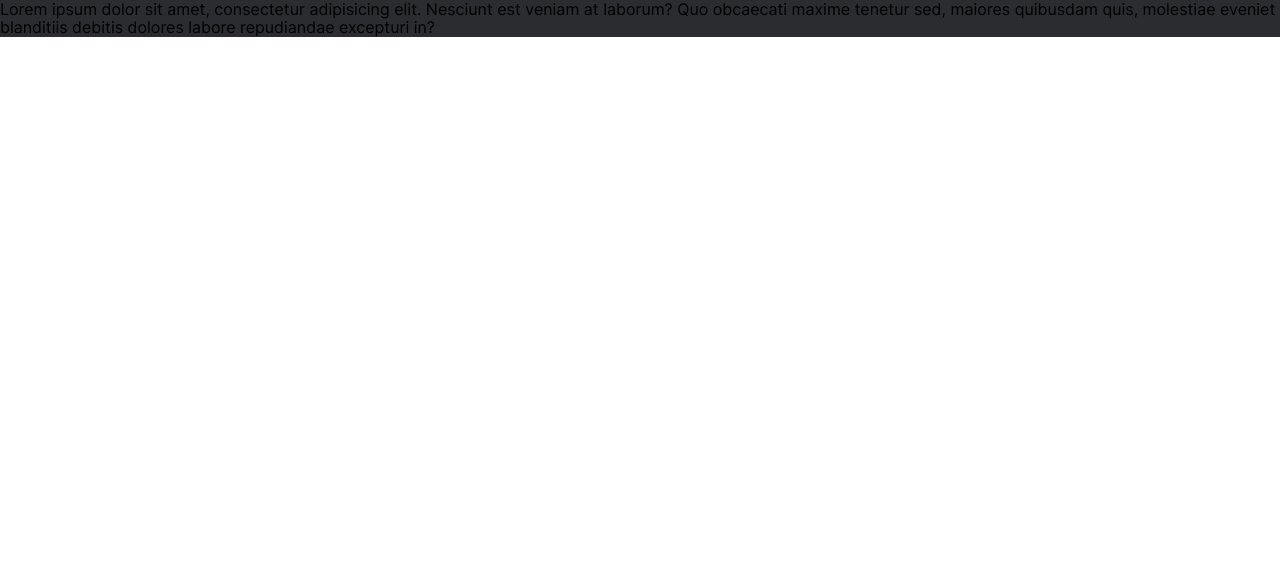
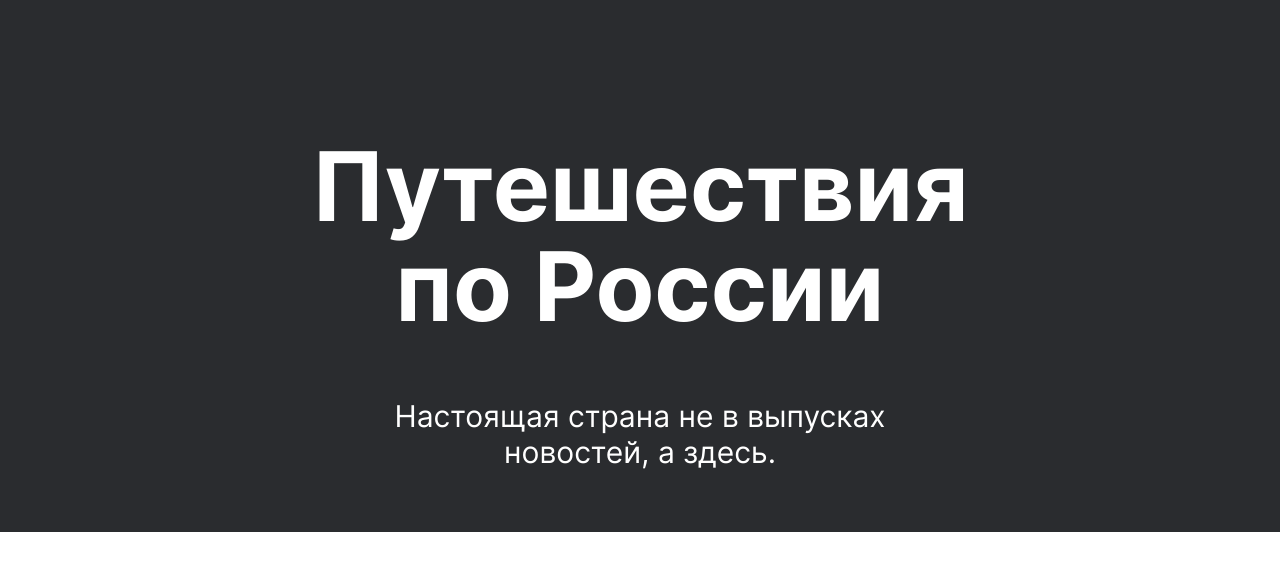
Before and after one commit to SimplyKot/russian-travel, a plain HTML site: page index.html in a window 1280 px wide. Drawn offline with Linux system fonts and the light colour scheme.

Commit message:
title and subtitle in 'header' ready

```diff
--- /dev/null
+++ b/blocks/header/__subtitle/header__subtitle.css
@@ -0,0 +1,8 @@
+.header__subtitle {
+    padding: 32px;
+    width: 640px;
+    font-size: 30px;
+    line-height: 1.2;
+    text-align: center;
+
+}
--- /dev/null
+++ b/blocks/header/__title/header__title.css
@@ -0,0 +1,9 @@
+.header__title {
+    font-size: 96px;
+    line-height: 100px;
+    font-weight: bold;
+    margin: 0;
+    padding: 136px 0 0 0;
+    max-width: 720px;
+    text-align: center;
+}
--- a/blocks/header/header.css
+++ b/blocks/header/header.css
@@ -0,0 +1,5 @@
+.header {
+    display: flex;
+    flex-direction: column;
+    align-items: center;
+}
--- a/blocks/root/root.css
+++ b/blocks/root/root.css
@@ -25,4 +25,6 @@
     font-family: 'Inter', Arial, sans-serif;
     /*устанавливаем цвет бекграунда страницы*/
     background-color: #2A2C2F;
+    /*устанавливаем цвет текста страницы*/
+    color: #ffffff;
 }
--- a/index.html
+++ b/index.html
@@ -11,9 +11,10 @@
 
 <div class="page">
     <section class="header">
-    Lorem ipsum dolor sit amet, consectetur adipisicing elit. Nesciunt est veniam at laborum? Quo obcaecati maxime tenetur sed, maiores quibusdam quis, molestiae eveniet blanditiis debitis dolores labore repudiandae excepturi in?
-</section>
-</page>
+        <h1 class="header__title">Путешествия по России</h1>
+        <p class="header__subtitle">Настоящая страна не в выпусках новостей, а здесь.</p>
+    </section>
+</div>
 
 </body>
 </html>
--- a/pages/index.css
+++ b/pages/index.css
@@ -1,3 +1,7 @@
 /*Импортируем общие для страницы стили*/
 @import url(../vendor/normalize.css);
 @import url(../blocks/root/root.css);
+
+@import url(../blocks/header/header.css);
+@import url(../blocks/header/__title/header__title.css);
+@import url(../blocks/header/__subtitle/header__subtitle.css);
```
Also changed, not shown: 1 other file.
